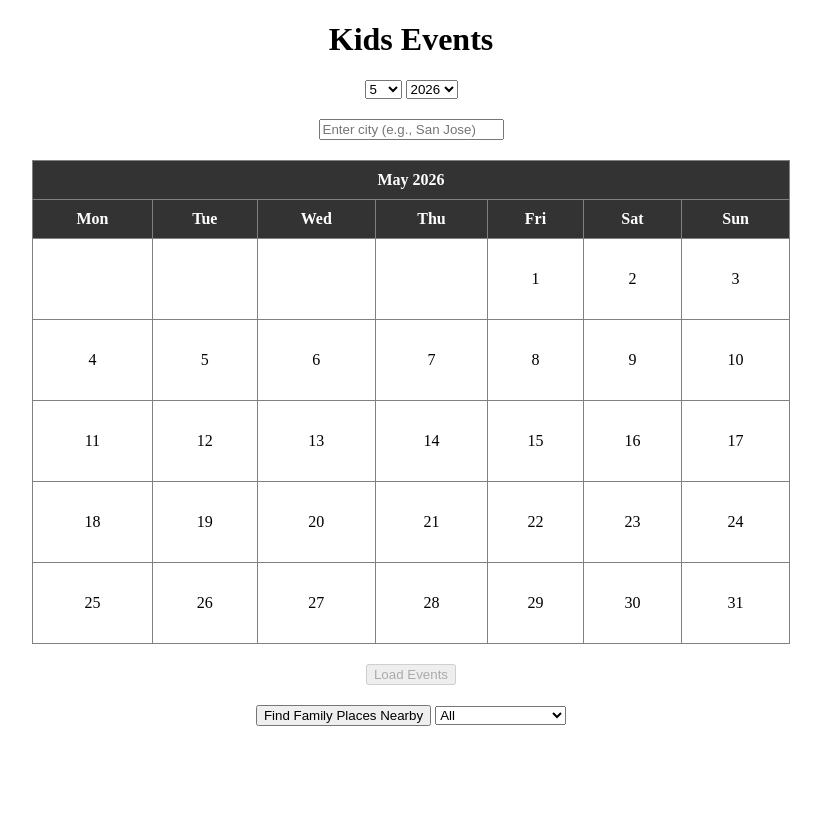
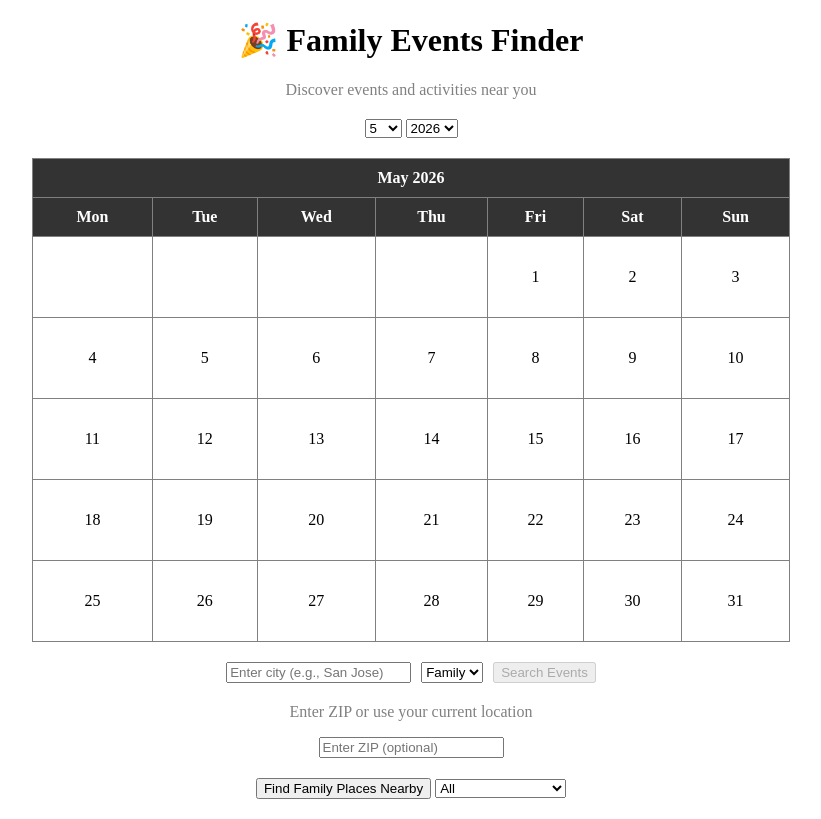
Before and after one commit to kbisht84/family-events-finder, a Django app: page / in a window 1280 px wide. Shown: the whole page, without its empty margins (229-1050 px from the left). Before the commit the page ends 726 px from the top, so only its background shows below. Run offline with Django 5.2, Linux system fonts and the light colour scheme.

Commit message:
Adding search places by zip and improved UX

```diff
--- a/kids_events/settings.py
+++ b/kids_events/settings.py
@@ -24,7 +24,7 @@ BASE_DIR = Path(__file__).resolve().parent.parent
 SECRET_KEY = os.getenv("SECRET_KEY")
 GOOGLE_PLACES_API_KEY = os.getenv("GOOGLE_PLACES_API_KEY")
 TICKETMASTER_API_KEY = os.getenv("TICKETMASTER_API_KEY")
-
+GOOGLE_GEOCODING_API_KEY = os.getenv("GOOGLE_GEOCODING_API_KEY")
 # SECURITY WARNING: don't run with debug turned on in production!
 DEBUG = True
 
--- a/kids_events_app/services/ticketmaster_service.py
+++ b/kids_events_app/services/ticketmaster_service.py
@@ -44,6 +44,7 @@ class TicketmasterService:
                 "time": e.get("dates", {}).get("start", {}).get("localTime"),
                 "venue": self._get_venue(e),
                 "url": e.get("url"),
+                "image": e.get("images", [{}])[0].get("url"),
             })
 
         return events
--- a/kids_events_app/templates/kids_events_app/calendar.html
+++ b/kids_events_app/templates/kids_events_app/calendar.html
@@ -1,7 +1,11 @@
 <!DOCTYPE html>
 <html lang="en">
+<h1 style="text-align:center;">🎉 Family Events Finder</h1>
+    <p style="text-align:center; color:gray;">
+        Discover events and activities near you
+    </p>
 <head>
-    <title>Calendar</title>
+<!--    <title>Calendar</title>-->
     <style>
         table {
             border-collapse: collapse;
@@ -20,10 +24,48 @@
             height: 60px;
         }
     </style>
+    <style>
+        .event-grid {
+            display: grid;
+            grid-template-columns: repeat(auto-fill, minmax(280px, 1fr));
+            gap: 16px;
+            margin-top: 20px;
+        }
+
+        .event-card {
+            border: 1px solid #ddd;
+            border-radius: 10px;
+            padding: 16px;
+            background: #fff;
+            box-shadow: 0 2px 6px rgba(0,0,0,0.1);
+            transition: transform 0.2s ease;
+        }
+
+        .event-card:hover {
+            transform: translateY(-4px);
+        }
+
+        .event-card h3 {
+            margin-bottom: 10px;
+        }
+
+        .event-card a {
+            color: #007BFF;
+            text-decoration: none;
+            font-weight: bold;
+        }
+    </style>
+
+     <style>
+        .controls {
+            display: flex;
+            justify-content: center;
+            gap: 10px;
+            margin: 20px;
+        }
+    </style>
 </head>
 <body>
-    <h1 style="text-align:center;">Kids Events</h1>
-
     <div style="text-align:center; margin: 20px;">
         <select id="monthSelect">
             {% for m in months %}
@@ -42,17 +84,29 @@
         </select>
     </div>
 
-<!--    <div style="text-align:center; margin: 10px;">-->
-<!--        <input type="text" id="zipInput" placeholder="Enter ZIP code" />-->
-<!--    </div>-->
-    <div style="text-align:center; margin: 10px;">
-        <input type="text" id="cityInput" placeholder="Enter city (e.g., San Jose)" />
-    </div>
     <div>
         {{ calendar|safe }}
     </div>
-    <div style="text-align:center; margin: 20px;">
-        <button id="loadBtn" disabled>Load Events</button>
+
+    <div class="controls">
+    <input type="text" id="cityInput" placeholder="Enter city (e.g., San Jose)" />
+
+    <select id="category">
+        <option value="family">Family</option>
+        <option value="kids">Kids</option>
+        <option value="music">Music</option>
+    </select>
+
+    <button id="loadBtn" disabled>Search Events</button>
+    </div>
+
+    <p style="text-align:center; color:gray;">
+    Enter ZIP or use your current location
+    </p>
+
+
+    <div style="text-align:center; margin: 10px;">
+        <input type="text" id="zipInput" placeholder="Enter ZIP (optional)" />
     </div>
 
     <div style="text-align:center; margin: 20px;">
@@ -67,18 +121,18 @@
     </select>
     </div>
 
-<div id="placesResults" style="width:60%; margin:auto;"></div>
+    <div id="placesResults" style="width:60%; margin:auto;"></div>
 
     <div id="events" style="width:60%; margin:auto;">
     <!-- Events will be rendered here -->
     </div>
+
 
 <script>
 let startDate = null;
 let endDate = null;
 let userLat = null;
 let userLon = null;
-
 
 document.getElementById('monthSelect').addEventListener('change', reloadCalendar);
 document.getElementById('yearSelect').addEventListener('change', reloadCalendar);
@@ -125,12 +179,24 @@ placesBtn.addEventListener("click", function () {
         alert("Location not available yet");
         return;
     }
-
+    let url = "";
     const type = document.getElementById("placeType").value;
+    const zip = document.getElementById("zipInput").value.trim();
 
     resultsDiv.innerHTML = "<p>Loading...</p>";
 
-    fetch(`/api/places?lat=${userLat}&lon=${userLon}&type=${type}`)
+    if (zip) {
+    // ZIP-based search
+    url = `/api/places?zip=${zip}&type=${type}`;
+    } else if (userLat && userLon) {
+        // fallback to geolocation
+        url = `/api/places?lat=${userLat}&lon=${userLon}&type=${type}`;
+    } else {
+        alert("Enter ZIP or allow location access");
+        return;
+    }
+
+    fetch(url)
         .then(res => {
             console.log("STATUS:", res.status);
             return res.json();
@@ -166,7 +232,7 @@ button.addEventListener('click', function () {
     const start = `${year}-${paddedMonth}-${paddedStartDay}`;
     const end = `${year}-${paddedMonth}-${paddedEndDay}`;
 
-    eventsDiv.innerHTML = "<p>Loading events...</p>";
+    eventsDiv.innerHTML = "<p>Searching events...</p>";
 
     fetch(`/api/events?start=${start}&end=${end}&city=${city}&keyword=family`)
         .then(res => res.json())
@@ -277,21 +343,21 @@ function renderEvents(data) {
         return;
     }
 
-    let html = "<h3>Events Nearby</h3><ul>";
+    let html = '<div class="event-grid">';
 
-    data.events.forEach(event => {
+    data.events.forEach(e => {
         html += `
-            <li>
-                <strong>${event.title}</strong><br>
-                ${event.start}<br>
-                ${event.venue || "Location TBD"}<br>
-                <a href="${event.url}" target="_blank">View Event</a>
-            </li>
-            <hr>
+            <div class="event-card">
+                <h3>${e.title}</h3>
+                <p><strong>📅</strong> ${e.date || ""} ${e.time || ""}</p>
+                <p><strong>📍</strong> ${e.venue || "Unknown venue"}</p>
+                <img src="${e.image}" alt="event image" style="width:100%; border-radius:8px;">
+                <a href="${e.url}" target="_blank">View Event →</a>
+            </div>
         `;
     });
 
-    html += "</ul>";
+    html += "</div>";
 
     eventsDiv.innerHTML = html;
 }
--- a/kids_events_app/views.py
+++ b/kids_events_app/views.py
@@ -44,15 +44,19 @@ def get_data(request):
     })
 
 def get_places(request):
+    zip_code = request.GET.get("zip")
     lat = request.GET.get("lat")
     lon = request.GET.get("lon")
     place_type = request.GET.get("type")  # optional
 
-    if not lat or not lon:
+    service = GooglePlacesService()
+    # Priority: ZIP → fallback to lat/lon
+    if zip_code:
+        places = service.get_places_by_zip(zip_code, place_type=place_type)
+    elif lat and lon:
+        places = service.get_places(lat, lon, place_type=place_type)
+    else:
         return JsonResponse({"error": "Location required"}, status=400)
-
-    service = GooglePlacesService()
-    places = service.get_places(lat, lon, place_type=place_type)
 
     return JsonResponse({"places": places})
 
```
Also changed, not shown: kids_events_app/services/google_places_service.py (+54 -4 lines), kids_events_app/templates/kids_events_app/style.css (added, +29 -0 lines).
